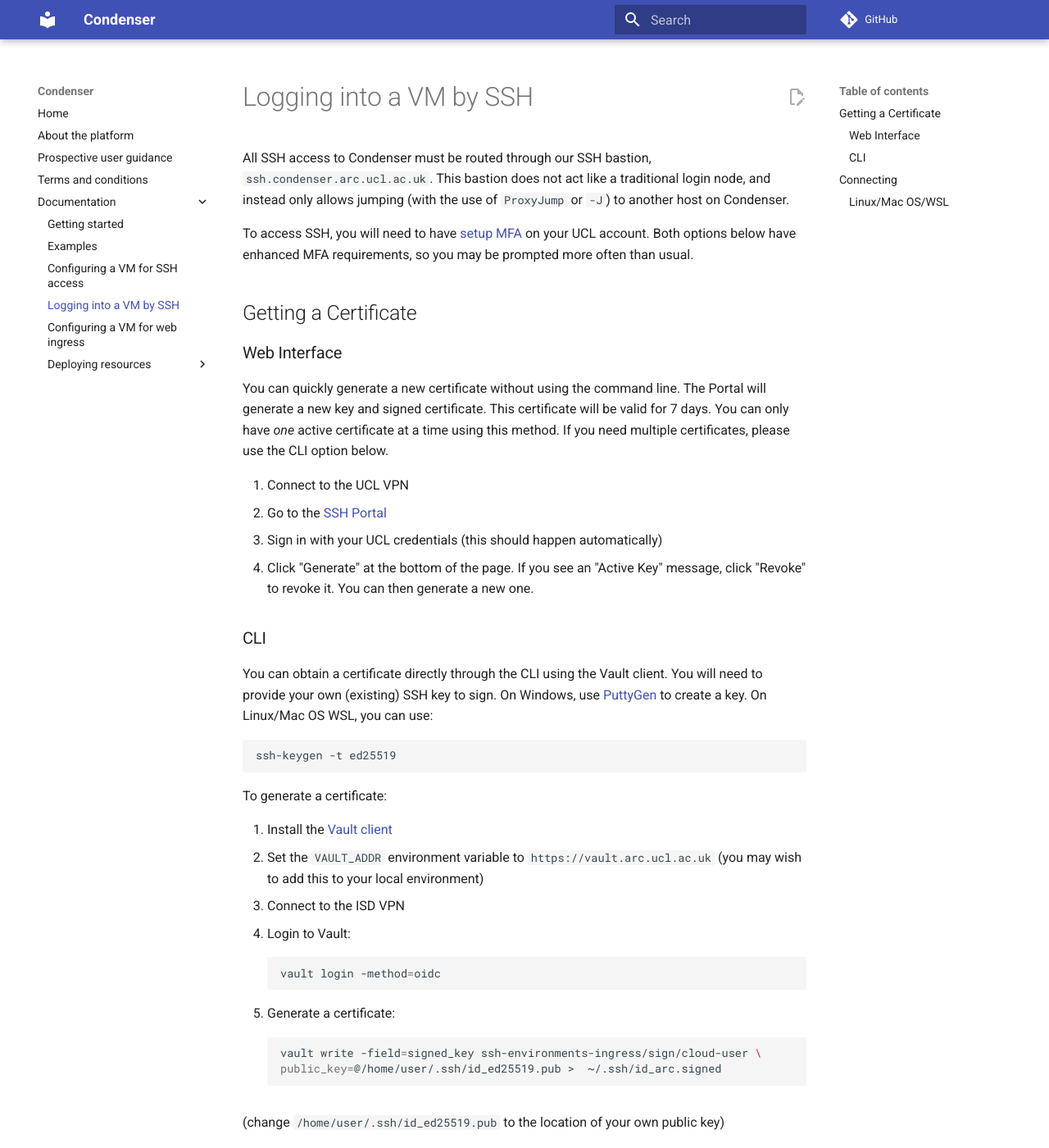
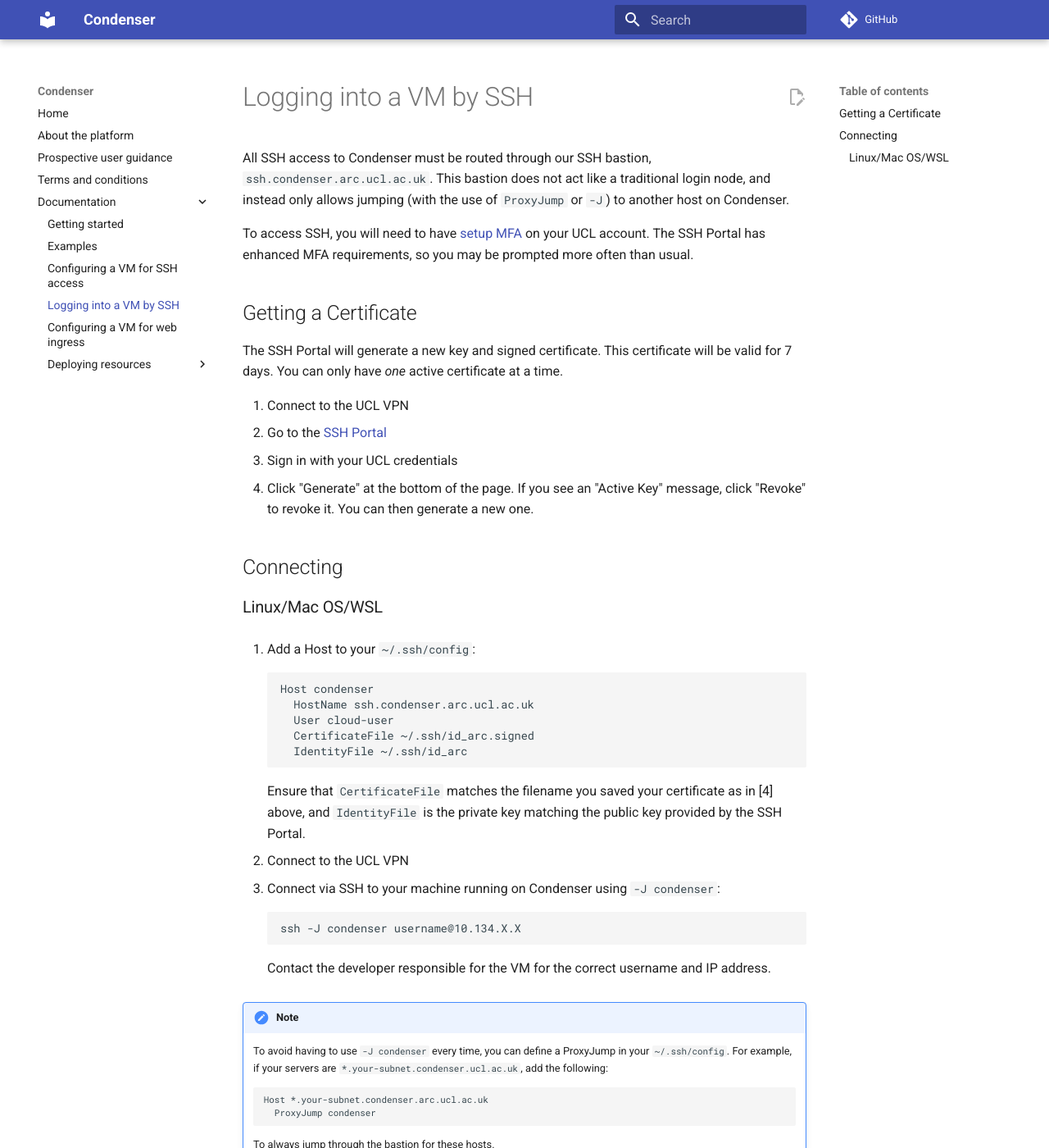
Before and after one commit to UCL-ARC/condenser-mkdocs, an MkDocs documentation site: the page built from docs/documentation/ssh_login.md, in a window 1280 px wide and 1400 px high. Shown: the whole window at 82% size. Built offline with MkDocs 1.6.1 and Material for MkDocs 9.7.7, drawn with Linux system fonts in a browser that asks for light colours; comment, search, counter and statistics services are not loaded; some of the changed text lies outside the part shown.

Commit message:
Remove vault CLI instructions (#31)
Most users are not enabled to use the vault CLI this way.

#minor

````diff
--- a/docs/documentation/ssh_login.md
+++ b/docs/documentation/ssh_login.md
@@ -11,63 +11,26 @@
 
 To access SSH, you will need to have [setup MFA](
 https://www.ucl.ac.uk/isd/services/stay-secure/multi-factor-authentication-mfa)
-on your UCL account. Both options below have enhanced MFA requirements, so you may
+on your UCL account. The SSH Portal has enhanced MFA requirements, so you may
 be prompted more often than usual.
 
 ## Getting a Certificate
 
-### Web Interface
-
-You can quickly generate a new certificate without using the command line. The
-Portal will generate a new key and signed certificate. This certificate will be
-valid for 7 days. You can only have *one* active certificate at a time using this
-method. If you need multiple certificates, please use the CLI option below.
+The SSH Portal will generate a new key
+and signed certificate. This certificate will be valid for 7 days. You can only
+have *one* active certificate at a time.
 
 1. Connect to the UCL VPN
 2. Go to the [SSH Portal](https://ssh.condenser.arc.ucl.ac.uk)
-3. Sign in with your UCL credentials (this should happen automatically)
+3. Sign in with your UCL credentials
 4. Click "Generate" at the bottom of the page. If you see an "Active Key" message,
 click "Revoke" to revoke it. You can then generate a new one.
-
-### CLI
-
-You can obtain a certificate directly through the CLI using the Vault client.
-You will need to provide your own (existing) SSH key to sign. On Windows, use
-[PuttyGen](https://www.puttygen.com) to create a key. On Linux/Mac OS WSL,
-you can use:
-
-``` sh
-ssh-keygen -t ed25519
-```
-
-To generate a certificate:
-
-1. Install the [Vault client](
-https://developer.hashicorp.com/vault/install?product_intent=vault)
-2. Set the `VAULT_ADDR` environment variable to `https://vault.arc.ucl.ac.uk`
-(you may wish to add this to your local environment)
-3. Connect to the ISD VPN
-4. Login to Vault:
-
-    ``` sh
-    vault login -method=oidc
-    ```
-
-5. Generate a certificate:
-
-    ``` sh
-    vault write -field=signed_key ssh-environments-ingress/sign/cloud-user \
-    public_key=@/home/user/.ssh/id_ed25519.pub >  ~/.ssh/id_arc.signed
-    ```
-
-(change `/home/user/.ssh/id_ed25519.pub` to the location of your own public key)
 
 ## Connecting
 
 ### Linux/Mac OS/WSL
 
-1. Add a Host to your `~/.ssh/config`. If you generated the certificate using
-the SSH Portal, add:
+1. Add a Host to your `~/.ssh/config`:
 
     ``` sh
     Host condenser
@@ -77,20 +40,9 @@
       IdentityFile ~/.ssh/id_arc
     ```
 
-    If you generated your certificate using Vault directly with your
-    own key, add:
-
-    ``` sh
-    Host condenser
-      HostName ssh.condenser.arc.ucl.ac.uk
-      User cloud-user
-      CertificateFile ~/.ssh/id_arc.signed
-      IdentityFile ~/.ssh/id_ed25519
-    ```
-
     Ensure that `CertificateFile` matches the filename you saved your
-    certificate as in [5] above, and `IdentityFile` is the private key matching
-    the public key provided to Vault.
+    certificate as in [4] above, and `IdentityFile` is the private key matching
+    the public key provided by the SSH Portal.
 
 2. Connect to the UCL VPN
 3. Connect via SSH to your machine running on Condenser using `-J condenser`:
````
